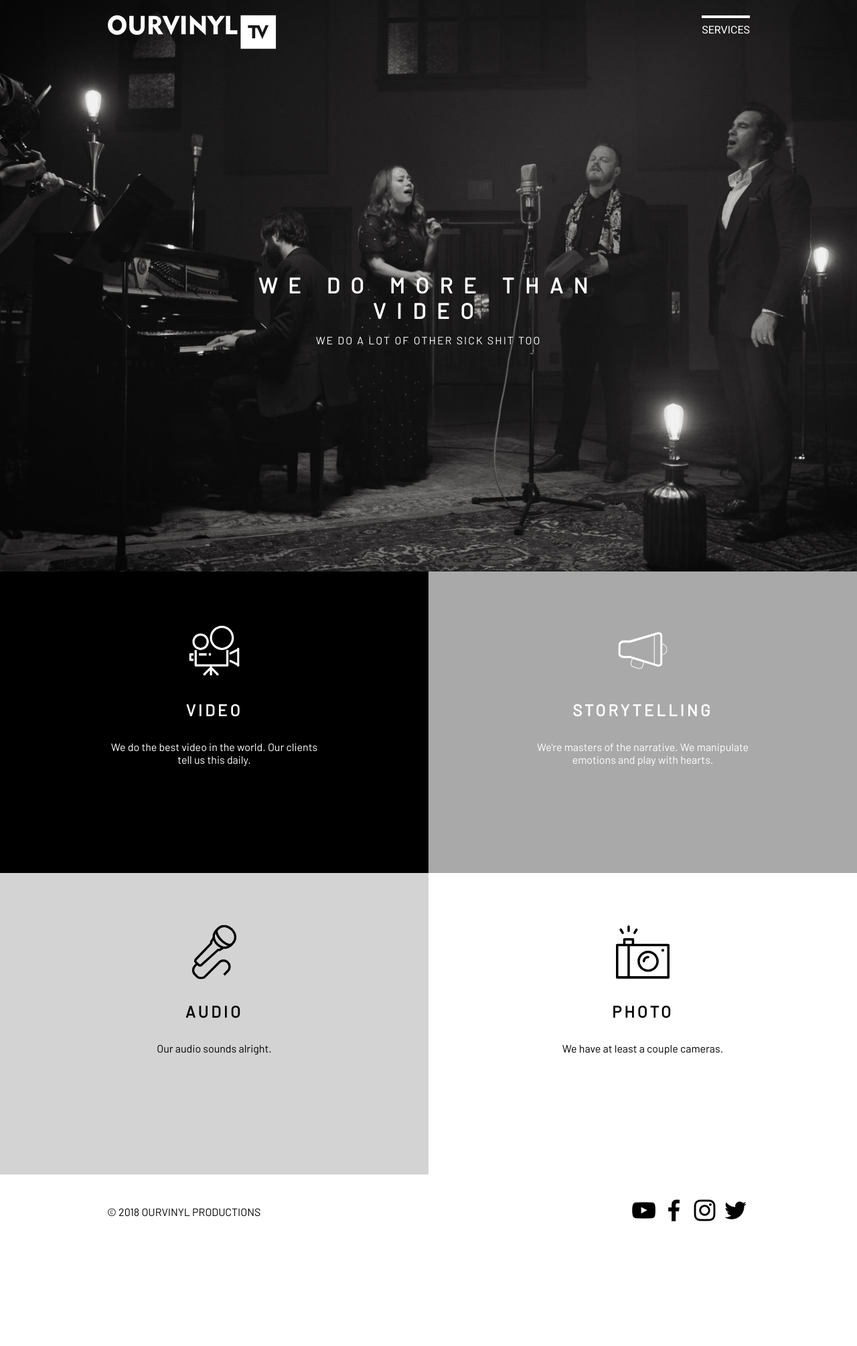
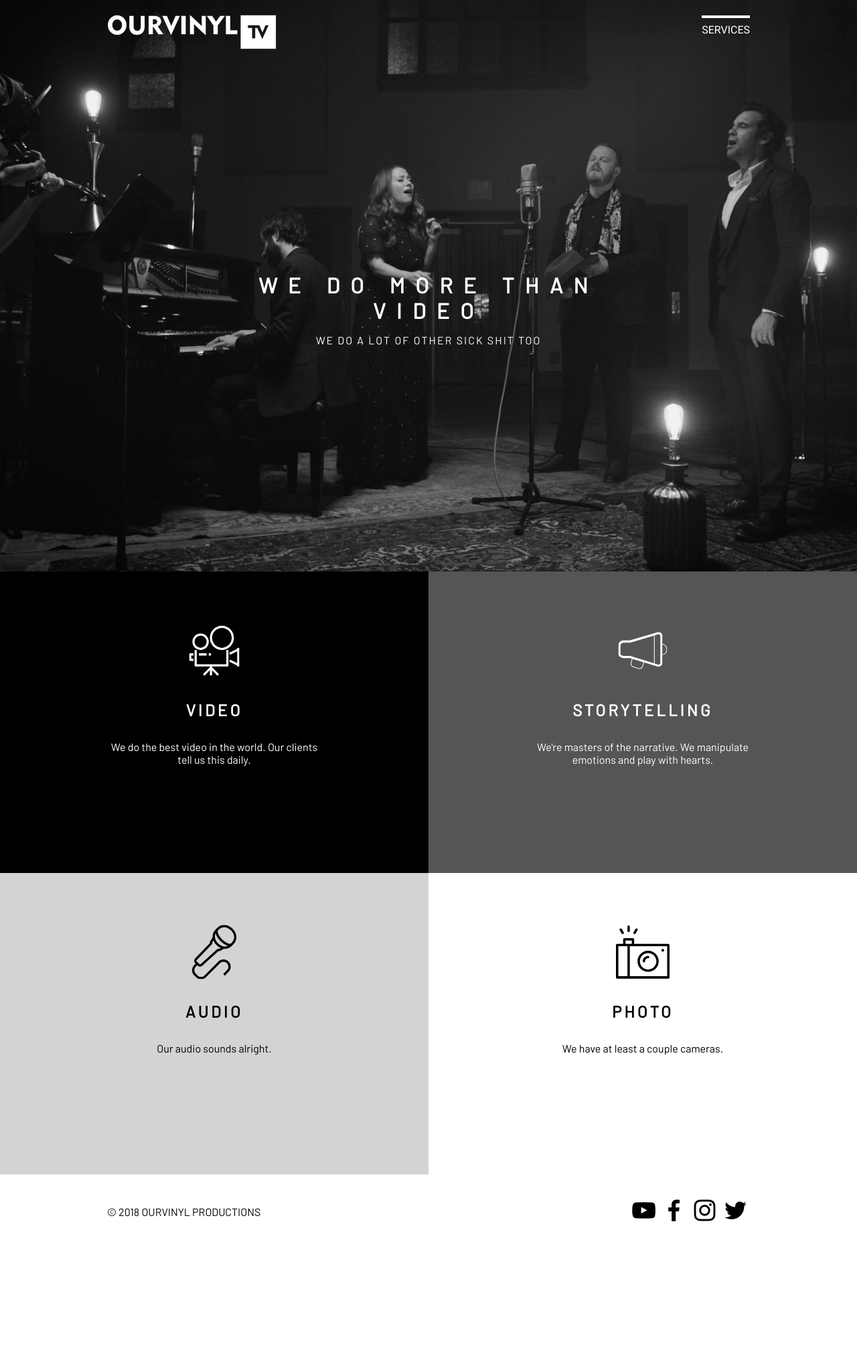
Before and after one commit to ajfickas/ourvinyl-productions, a Jekyll site: the page built from services.html, in a window 1280 px wide. Shown: the whole page at 67% size. Built offline with Jekyll 4.4.1, drawn with Linux system fonts in a browser that asks for light colours.

Commit message:
Address accessibility issues.
- Add alt attribute to image tag.
- Add lang attribute to html tag.
- Allow users to zoom in on pages.
- Increase contrast for storytelling section.

```diff
--- a/_includes/layout/header.html
+++ b/_includes/layout/header.html
@@ -1,6 +1,6 @@
 <header id="header">
   <a class="logo" href="{{site.baseurl}}/">
-    <img height="85" src="{{site.baseurl}}/images/logo.png" width="286px">
+    <img alt="OurVinyl Productions logo" height="85" src="{{site.baseurl}}/images/logo.png" width="286px">
   </a>
   <nav class="menu">
     <ul>
--- a/_layouts/page.html
+++ b/_layouts/page.html
@@ -1,4 +1,4 @@
-<html>
+<html lang="en">
   <head>
     {% include miscellaneous/title.html %}
     <link href="https://fonts.googleapis.com/css?family=Barlow|Roboto" rel="stylesheet">
@@ -8,7 +8,7 @@
     {% if page.script_name %}
       <script src="{{site.baseurl}}/js/{{page.script_name}}.js" type="text/javascript"></script>
     {% endif %}
-    <meta content="maximum-scale=1.0, initial-scale=1.0, user-scalable=no, width=device-width" name="viewport">
+    <meta content="initial-scale=1.0, width=device-width" name="viewport">
     <!-- TODO Remove from production version -->
     <meta name="robots" content="noindex">
   </head>
--- a/_sass/pages/services/section.scss
+++ b/_sass/pages/services/section.scss
@@ -54,7 +54,7 @@
   }
 
   &.storytelling {
-    background-color: darkgray;
+    background-color: rgb(85, 85, 85);
     color: white;
 
     svg {
```
